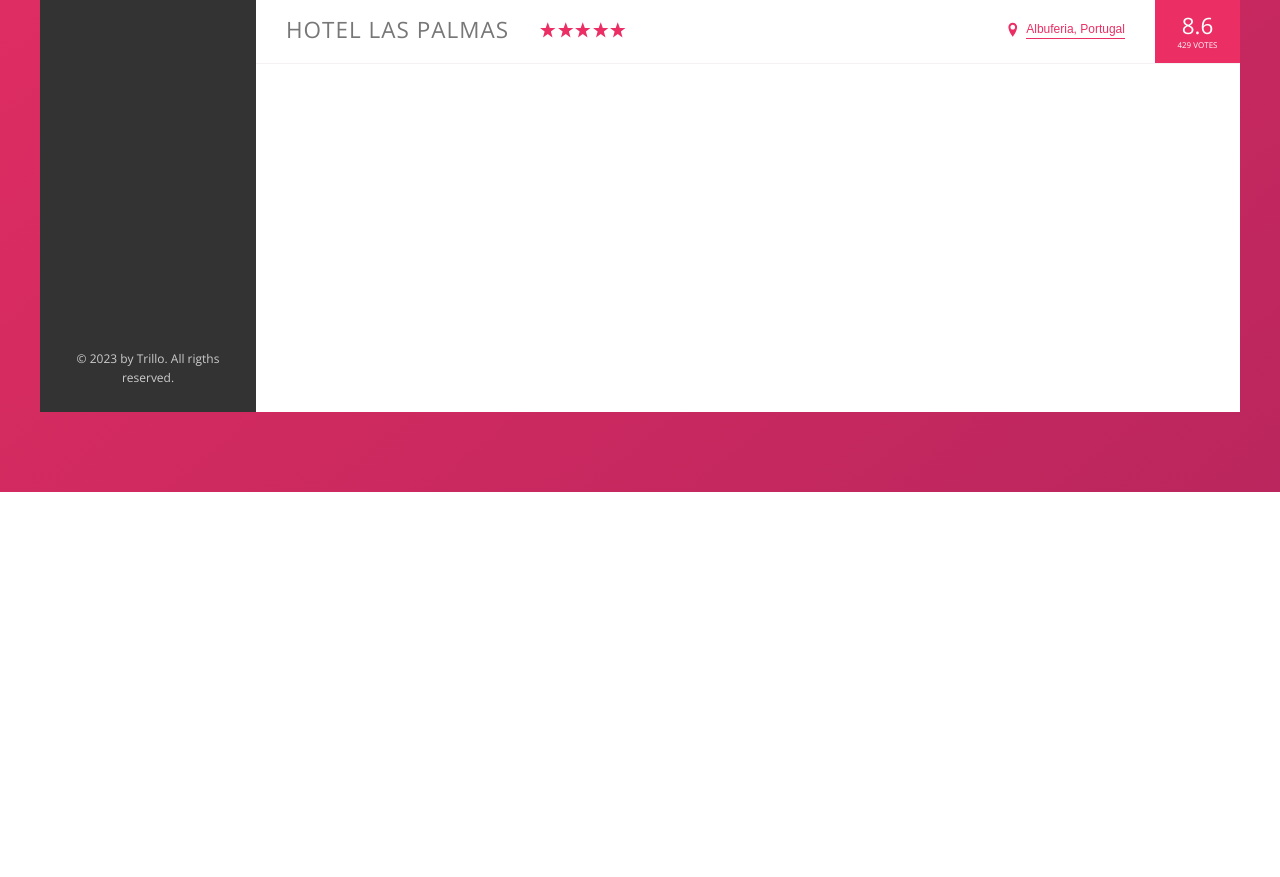
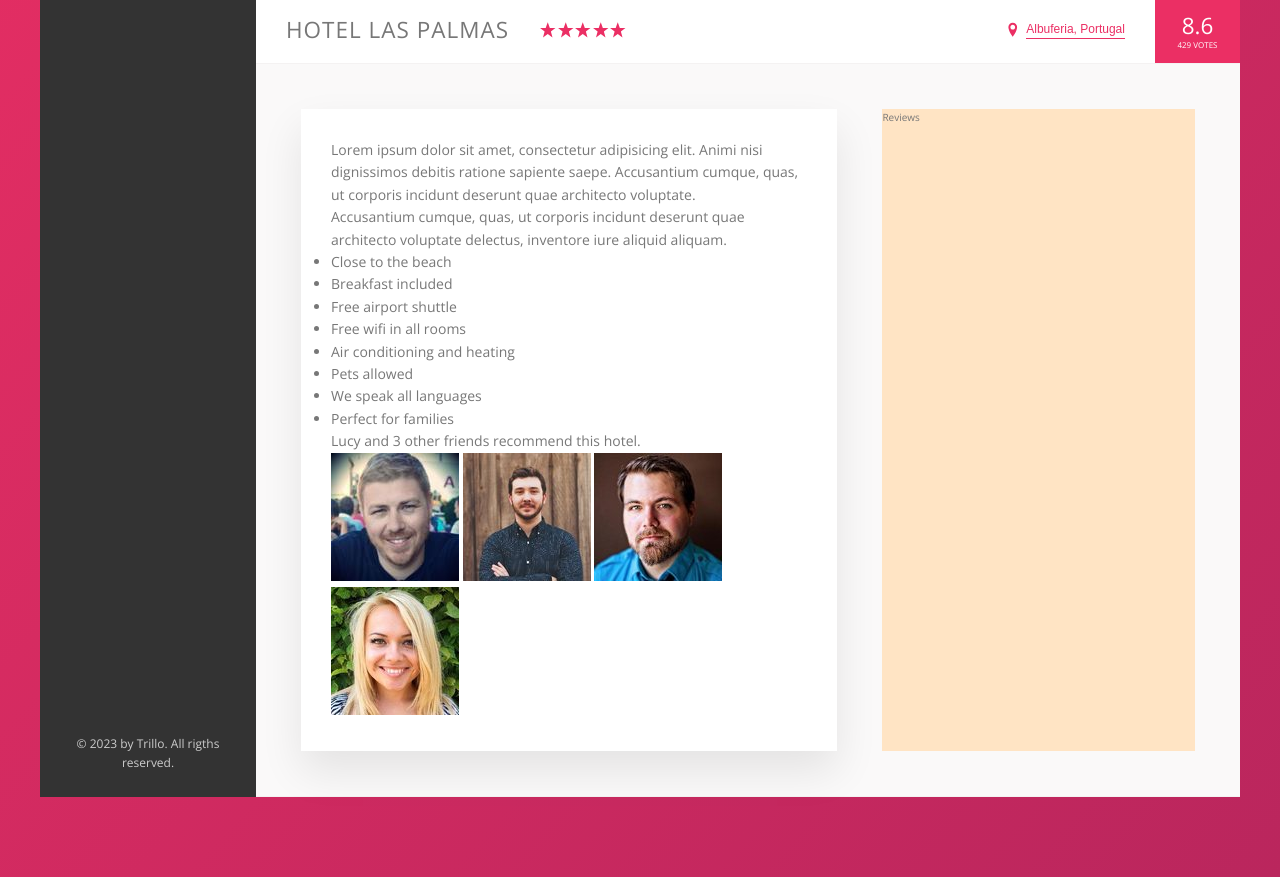
Before and after one commit to hellion86/Trillo, a website: page index.html in a window 1280 px wide. Shown: the part 538-1415 px from the top of the page. Before the commit the page ends 1030 px from the top, so only its background shows below. Drawn offline with nearby package versions, Linux system fonts and the light colour scheme.

Commit message:
star description settings

```diff
--- a/index.html
+++ b/index.html
@@ -92,7 +92,6 @@
                 </div>
             </nav>
 
-
             <main class="hotel-view">
                 <div class="gallery">
                     <figure class="gallery__item">
@@ -105,6 +104,7 @@
                         <img src="img/hotel-3.jpg" alt="Photo of hotel 3" class="gallery__photo">
                     </figure>
                 </div>
+
                 <div class="overview">
                     <h1 class="overview__heading">Hotel Las Palmas</h1>
                     <div class="overview__stars">
@@ -130,12 +130,50 @@
                         </svg>
                         <button class="btn-inline">Albuferia, Portugal</button>
                     </div>
-
                     <div class="overview__rating">
                         <div class="overview__rating-average">8.6</div>
                         <div class="overview__rating-count">429 votes</div>
                     </div>
                 </div>
+
+                <div class="detail">
+                    <div class="description">
+                        <p class="paragraph">
+                            Lorem ipsum dolor sit amet, consectetur adipisicing elit. Animi nisi dignissimos debitis
+                            ratione sapiente saepe. Accusantium cumque, quas, ut corporis incidunt deserunt quae
+                            architecto voluptate.
+                        </p>
+                        <p class="paragraph">
+                            Accusantium cumque, quas, ut corporis incidunt deserunt quae architecto voluptate delectus,
+                            inventore iure aliquid aliquam.
+                        </p>
+                        <ul class="list">
+                            <li class="list__item">Close to the beach</li>
+                            <li class="list__item">Breakfast included</li>
+                            <li class="list__item">Free airport shuttle</li>
+                            <li class="list__item">Free wifi in all rooms</li>
+                            <li class="list__item">Air conditioning and heating</li>
+                            <li class="list__item">Pets allowed</li>
+                            <li class="list__item">We speak all languages</li>
+                            <li class="list__item">Perfect for families</li>
+                        </ul>
+                        <div class="recommend">
+                            <p class="recommend__count">
+                                Lucy and 3 other friends recommend this hotel.
+                            </p>
+                            <div class="recommend__friends">
+                                <img src="img/user-3.jpg" alt="Friend 1" class="recommend__photo">
+                                <img src="img/user-4.jpg" alt="Friend 2" class="recommend__photo">
+                                <img src="img/user-5.jpg" alt="Friend 3" class="recommend__photo">
+                                <img src="img/user-6.jpg" alt="Friend 4" class="recommend__photo">
+                            </div>
+                        </div>
+                    </div>
+                    <div class="user-reviews">Reviews</div>
+                </div>
+
+
+
 
             </main>
         </div>
--- a/sass/_base.scss
+++ b/sass/_base.scss
@@ -12,6 +12,9 @@
   --color-grey-dark-3: #999;
 
   --shadow-dark: 0 2rem 6rem rgba($color: #000000, $alpha: 0.3);
+  --shadow-light: 0 2rem 4rem rgba($color: #000000, $alpha: 1.09);
+
+  --line: 1px solid var(--color-grey-light-2);
 }
 
 //global reset
--- a/sass/_component.scss
+++ b/sass/_component.scss
@@ -199,7 +199,7 @@
 .overview {
   display: flex;
   align-items: center;
-  border-bottom: 1px solid var(--color-grey-light-2);
+  border-bottom: var(--line);
 
   &__heading {
     font-size: 2.25rem;
@@ -254,7 +254,7 @@
 }
 
 ////////////////////
-// BUTTNO INLINE
+// BUTTON INLINE
 
 .btn-inline {
   border: none;
--- a/sass/_layout.scss
+++ b/sass/_layout.scss
@@ -9,7 +9,7 @@
 .header {
   height: 7rem;
   background-color: #fff;
-  border-bottom: 1px solid var(--color-grey-light-2);
+  border-bottom: var(--line);
   font-size: 1.4rem;
   display: flex;
   justify-content: space-between;
@@ -32,5 +32,26 @@
 .hotel-view {
   flex: 1;
   background-color: #fff;
-  height: 80rem;
+  // height: 80rem;
 }
+
+.detail {
+  display: flex;
+  padding: 4.5rem;
+  background-color: var(--color-grey-light-1);
+  border-bottom: var(--line);
+}
+
+.description {
+  font-size: 1.4rem;
+  background-color: #fff;
+  box-shadow: 0 2rem 4rem rgba($color: #000000, $alpha: 0.09);
+  padding: 3rem;
+  flex: 0 0 60%;
+  margin-right: 4.5rem;
+}
+
+.user-reviews {
+  background-color: bisque;
+  flex: 1;
+}
```
Also changed, not shown: css/style.css.
